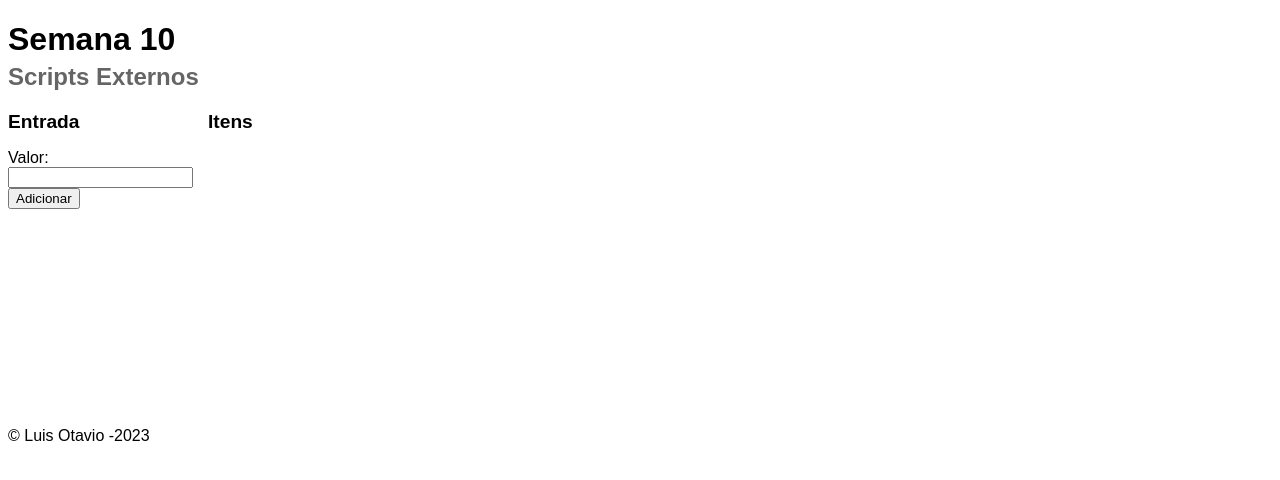
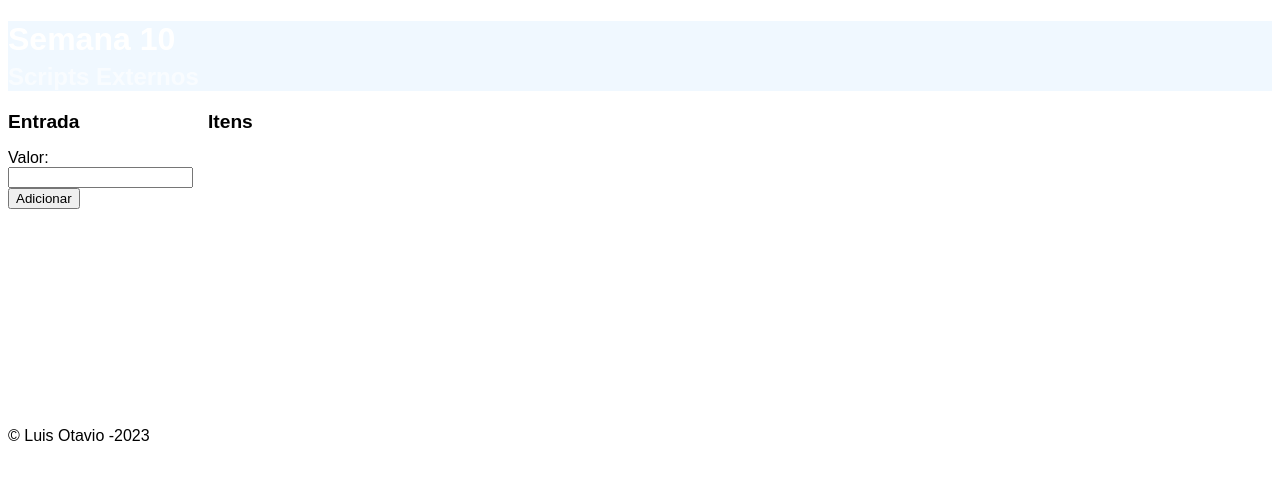
Before and after one commit to ufjf-dcc121/ufjf-dcc121-2023-1-atv10-luiso473, a plain HTML site: page index.html in a window 1280 px wide. Drawn offline with Linux system fonts and the light colour scheme.

Commit message:
altera estilo

```diff
--- a/estilo.css
+++ b/estilo.css
@@ -5,7 +5,10 @@ html {
 main{
     display: flex;
 }
-
+header{
+    background-color: aliceblue;
+    color: white;
+}
 header h1 {
     margin-bottom: 0em;
 }
```
